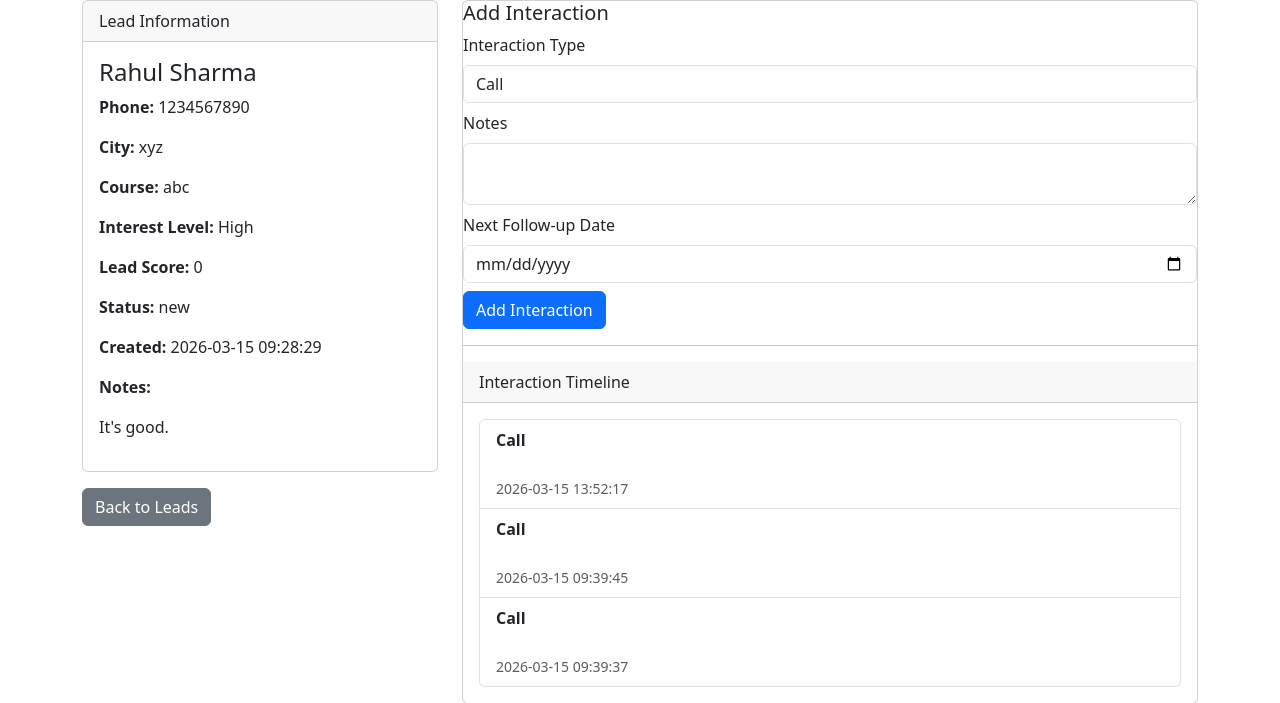
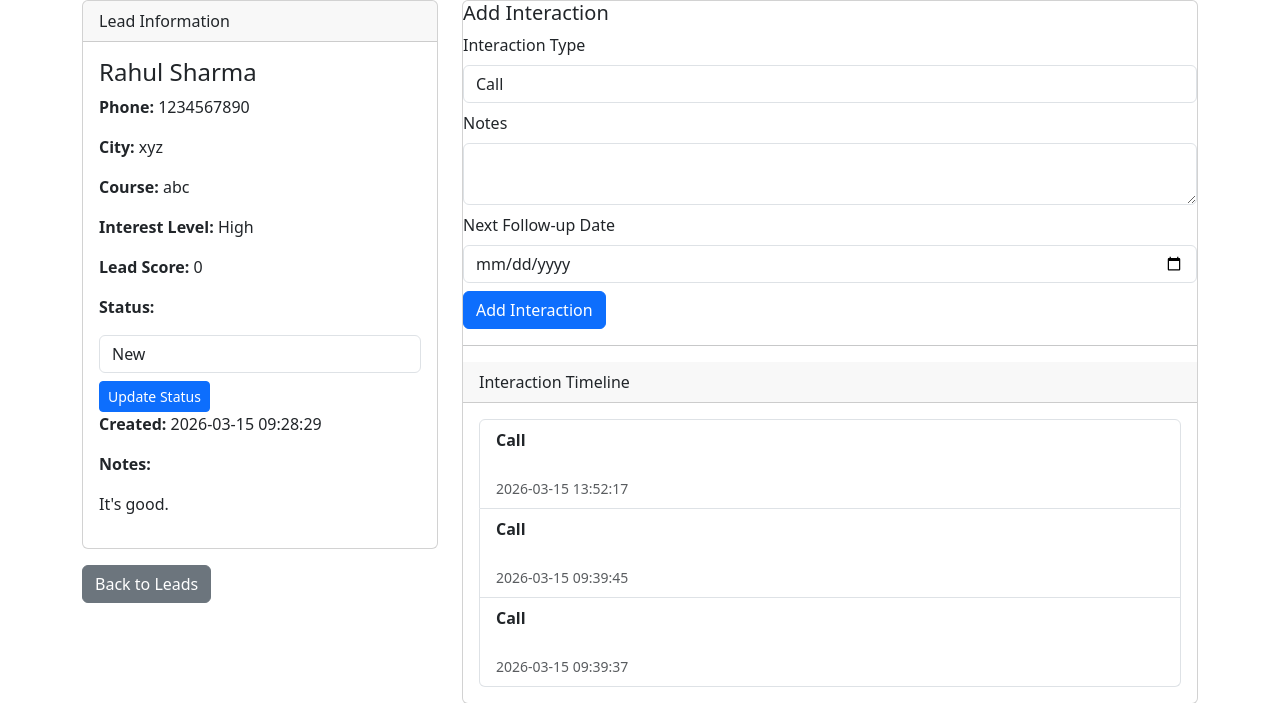
Before and after one commit to ash-csai/lead-intelligence-system, a Flask app: page /leads/1 in a window 1280 px wide. Shown: the part 80-783 px from the top of the page. Run offline with Flask 3, Linux system fonts and the light colour scheme; data comes from the database, SQL or seed files in the repository; both versions use the stored data as it was after the commit.

Commit message:
Dynamic lead lifecycle tracking

```diff
--- a/app.py
+++ b/app.py
@@ -204,6 +204,24 @@ def add_interaction(lead_id):
 
     return redirect(f"/leads/{lead_id}")
 
+@app.route("/leads/update_status/<int:lead_id>", methods=["POST"])
+def update_status(lead_id):
+
+    db = get_db()
+
+    new_status = request.form["status"]
+
+    db.execute("""
+        UPDATE leads
+        SET status = ?
+        WHERE lead_id = ?
+    """, (new_status, lead_id))
+
+    db.commit()
+
+    return redirect(f"/leads/{lead_id}")
+
+
 @app.route("/followups")
 def followups():
 
--- a/templates/lead_detail.html
+++ b/templates/lead_detail.html
@@ -28,7 +28,26 @@ Lead Information
 
 <p><strong>Lead Score:</strong> {{ lead.lead_score }}</p>
 
-<p><strong>Status:</strong> {{ lead.status }}</p>
+<p><strong>Status:</strong></p>
+
+<form method="POST" action="/leads/update_status/{{ lead.lead_id }}">
+
+<select class="form-control mb-2" name="status">
+
+<option value="new" {% if lead.status == "new" %}selected{% endif %}>New</option>
+<option value="contacted" {% if lead.status == "contacted" %}selected{% endif %}>Contacted</option>
+<option value="interested" {% if lead.status == "interested" %}selected{% endif %}>Interested</option>
+<option value="applied" {% if lead.status == "applied" %}selected{% endif %}>Applied</option>
+<option value="admitted" {% if lead.status == "admitted" %}selected{% endif %}>Admitted</option>
+<option value="lost" {% if lead.status == "lost" %}selected{% endif %}>Lost</option>
+
+</select>
+
+<button class="btn btn-primary btn-sm">
+Update Status
+</button>
+
+</form>
 
 <p><strong>Created:</strong> {{ lead.created_at }}</p>
 
```
Also changed, not shown: lead_system.db.
